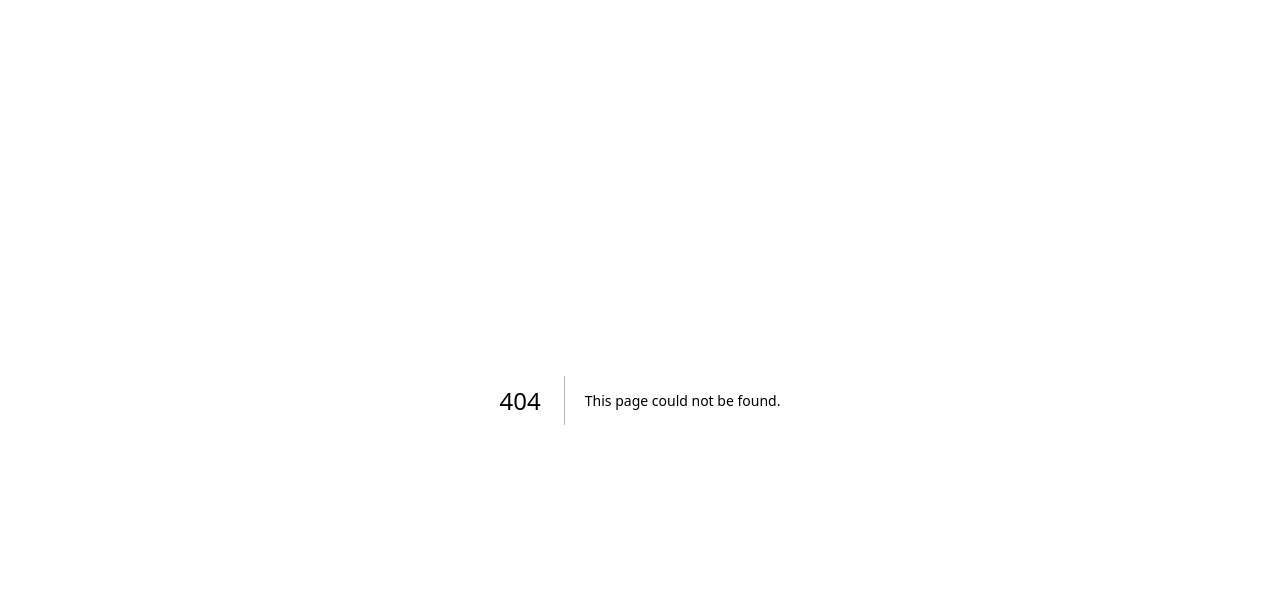
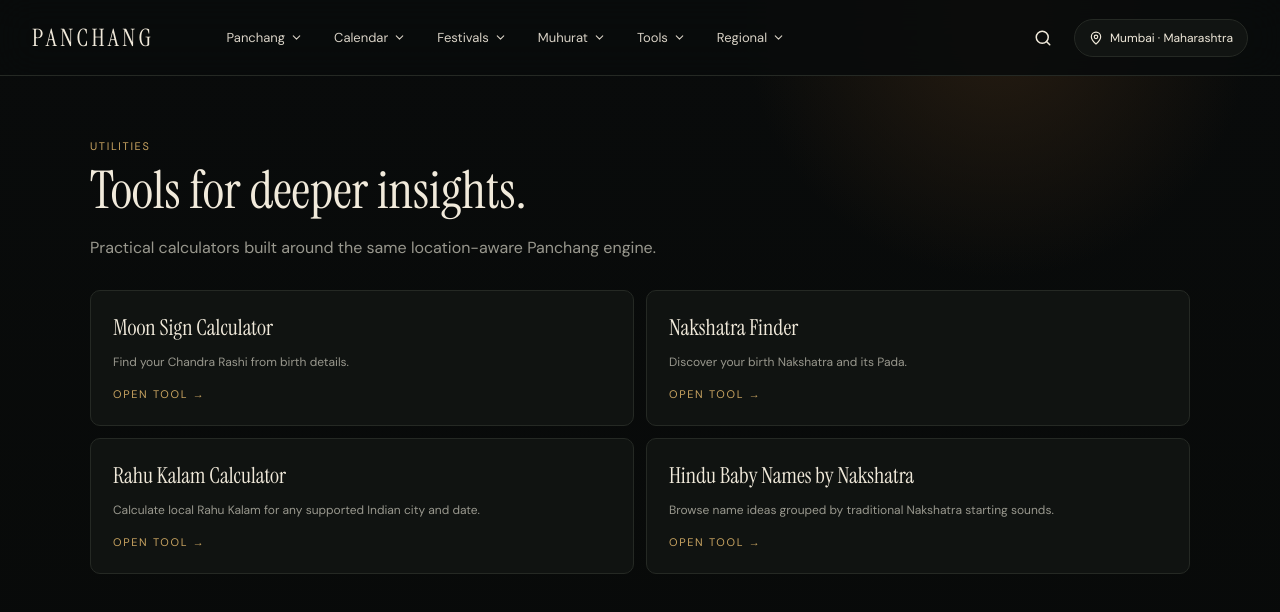
Before and after one commit to SviatF/chanag.xx, a Next.js app: page /tools in a window 1280 px wide. Before the commit this address had no page. Shown: the top 612 px of the page. Built offline with nearby package versions, Linux system fonts and the light colour scheme.

Commit message:
Build app/tools/page.tsx

```diff
--- /dev/null
+++ b/app/tools/page.tsx
@@ -0,0 +1,4 @@
+import Header from "@/components/Header";import {cities} from "@/lib/cities";import Link from "next/link";
+export const metadata={title:"Hindu Calendar Tools"};
+const tools=[["Moon Sign Calculator","Find your Chandra Rashi from birth details.","/tools/moon-sign-calculator"],["Nakshatra Finder","Discover your birth Nakshatra and its Pada.","/tools/nakshatra-finder"],["Rahu Kalam Calculator","Calculate local Rahu Kalam for any supported Indian city and date.","/tools/rahu-kalam-calculator"],["Hindu Baby Names by Nakshatra","Browse name ideas grouped by traditional Nakshatra starting sounds.","/tools/hindu-baby-names/ashwini"]];
+export default function Tools(){return <main><Header city={cities[0]}/><div className="page-shell"><p className="page-kicker">Utilities</p><h1 className="page-title">Tools for deeper insights.</h1><p className="page-subtitle">Practical calculators built around the same location-aware Panchang engine.</p><div className="tool-list">{tools.map(([t,d,h])=><Link href={h} key={t}><h3>{t}</h3><p>{d}</p><span className="page-kicker">Open tool →</span></Link>)}</div></div></main>}
```
